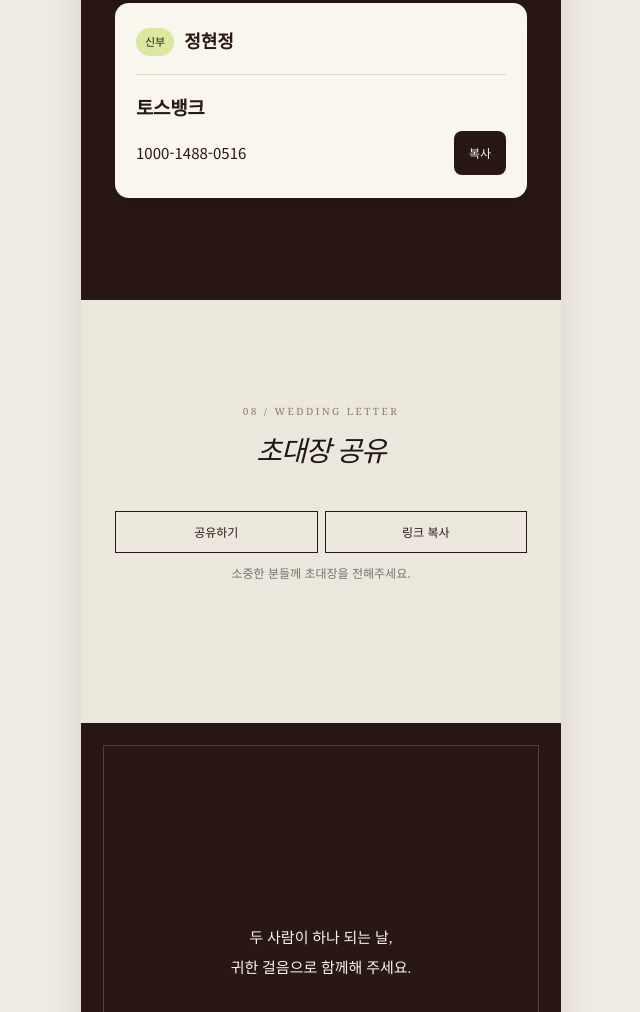
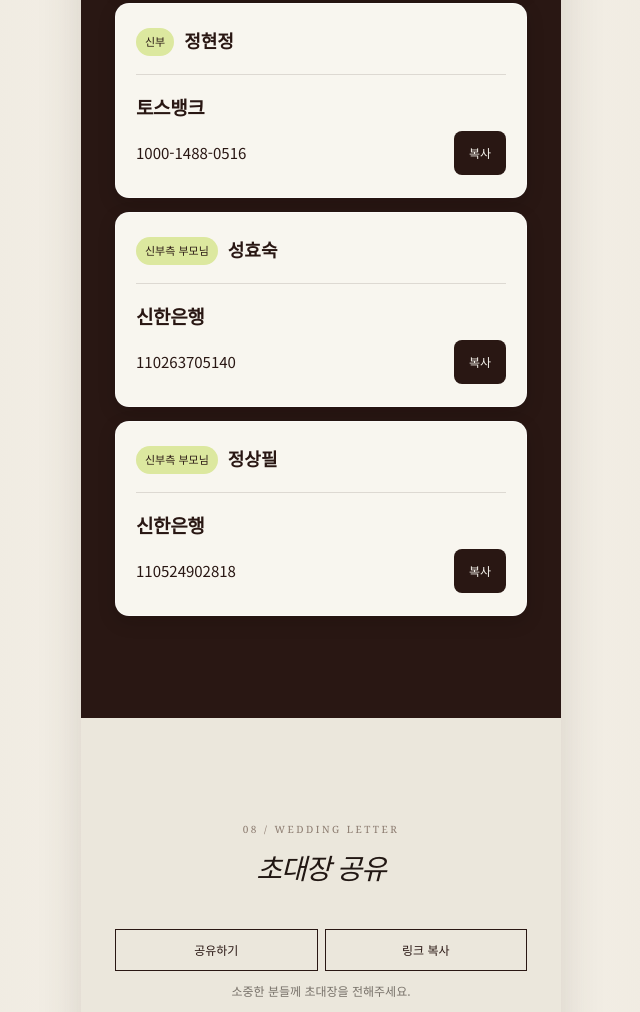
Before and after one commit to hyunjeong-seungjun/hyunjeong-seungjun.github.io, a plain HTML site: page index.html in a window 1280 px wide. Shown: the part 6574-7586 px from the top of the page, without its empty margins (319-959 px from the left). Drawn offline with Linux system fonts and the light colour scheme; a web font is replaced by a local one.

Commit message:
Add bride parents bank accounts with copy buttons

```diff
--- a/index.html
+++ b/index.html
@@ -213,6 +213,16 @@
           <p class="account-bank">토스뱅크</p>
           <div class="account-number-row"><span class="account-number">1000-1488-0516</span><button class="account-copy" type="button" data-account="1000-1488-0516" data-owner="정현정" aria-label="정현정 토스뱅크 계좌번호 복사">복사</button></div>
         </div>
+        <div class="account-card" role="group" aria-label="신부측 부모님 성효숙 계좌">
+          <div class="account-owner"><span>신부측 부모님</span><strong>성효숙</strong></div>
+          <p class="account-bank">신한은행</p>
+          <div class="account-number-row"><span class="account-number">110263705140</span><button class="account-copy" type="button" data-account="110263705140" data-owner="성효숙" aria-label="성효숙 신한은행 계좌번호 복사">복사</button></div>
+        </div>
+        <div class="account-card" role="group" aria-label="신부측 부모님 정상필 계좌">
+          <div class="account-owner"><span>신부측 부모님</span><strong>정상필</strong></div>
+          <p class="account-bank">신한은행</p>
+          <div class="account-number-row"><span class="account-number">110524902818</span><button class="account-copy" type="button" data-account="110524902818" data-owner="정상필" aria-label="정상필 신한은행 계좌번호 복사">복사</button></div>
+        </div>
       </div>
     </section>
 
```
